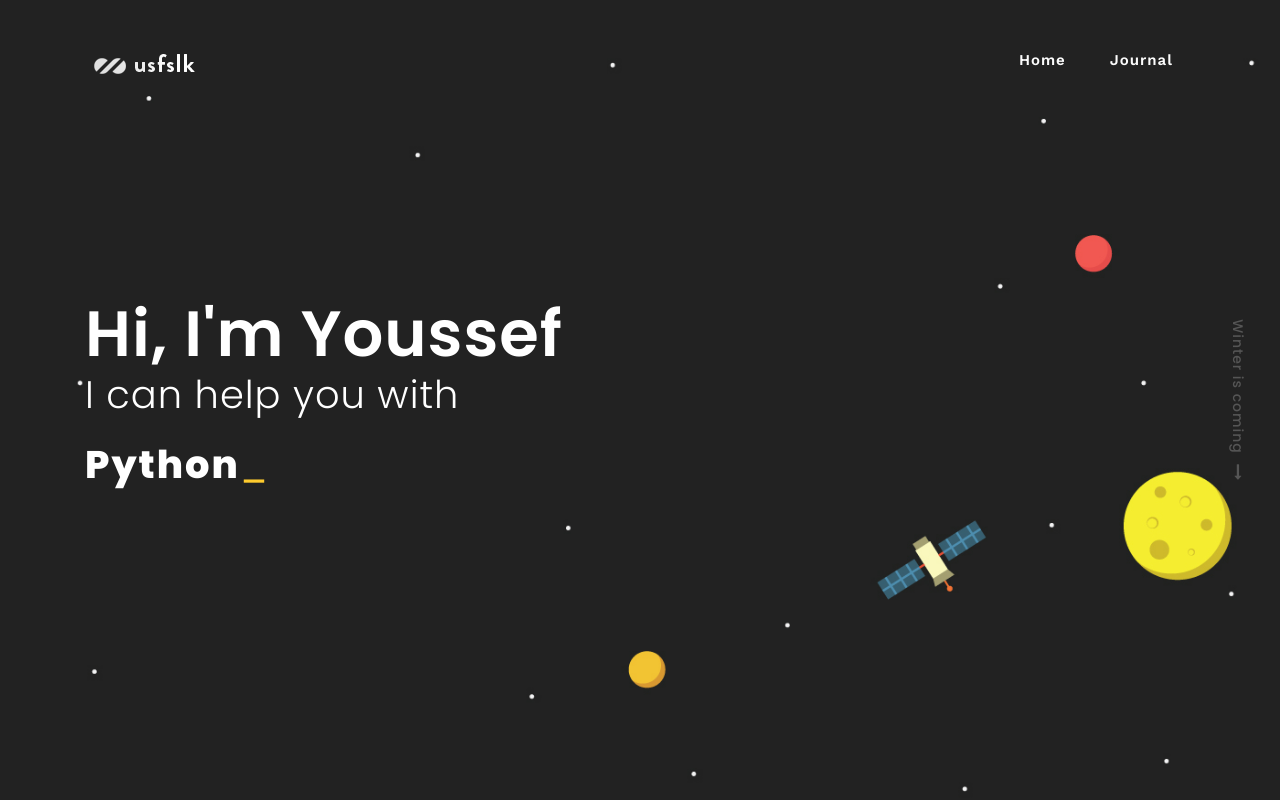
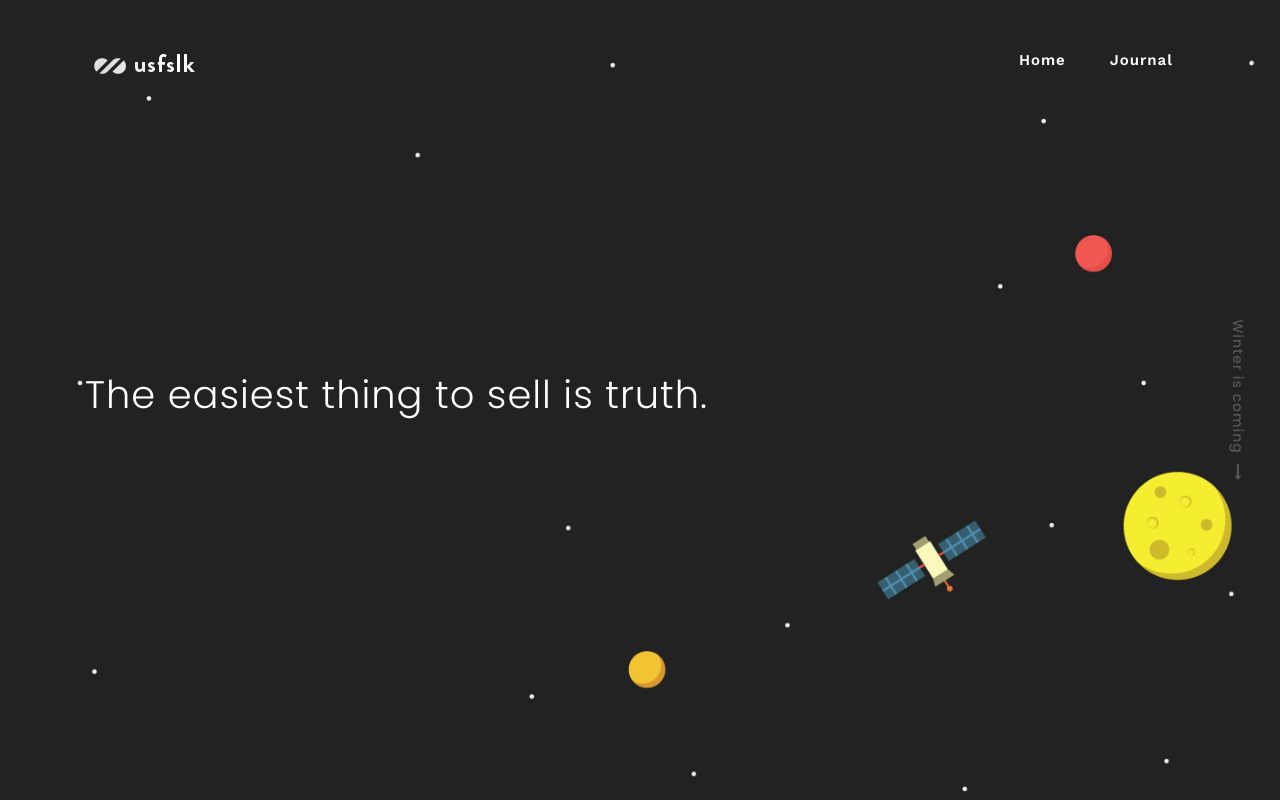
Before and after one commit to usfslk/porfolio, a plain HTML site: page index.html in a window 1280 px wide. Shown: the top 800 px of the page. Drawn offline with nearby package versions, Linux system fonts and the light colour scheme.

Commit message:
depuis que tu es a moi

```diff
--- a/index.html
+++ b/index.html
@@ -98,12 +98,8 @@
 				<div class="container text-left">
 					<div class="row">
 						<div class="col-md-12">
-							<h1 class="parallax-fade-top-2 typed">
-								Hi, I'm Youssef
-								<br />
-							</h1>
-							<h3 class="sub-fade">I can help you with</h3>
-							<h1 class="parallax-fade-top-2 typed"><span id="typed-1"></span></h1>
+							<h3 class="sub-fade">The easiest thing to sell is truth.</h3>
+
 						</div>
 					</div>
 				</div>
@@ -316,8 +312,7 @@
 					<div class="col-md-5 text-center mb-5">
 						<h6>A little bit about</h6>
 						<h4>Youssef Selkani</h4>
-						<img src="img/profile.jpg" class="profileimg animated fadeInUp visible" data-animation="fadeInUp"
-						 data-animation-delay="150">
+						<br>
 						<p class="lead text-justify">
 							My expertise lies in the creation of user interfaces and interaction, but also includes the ability to bring
 							those concepts to life through creative front and back-end development. I also like to do from time to time a
```
